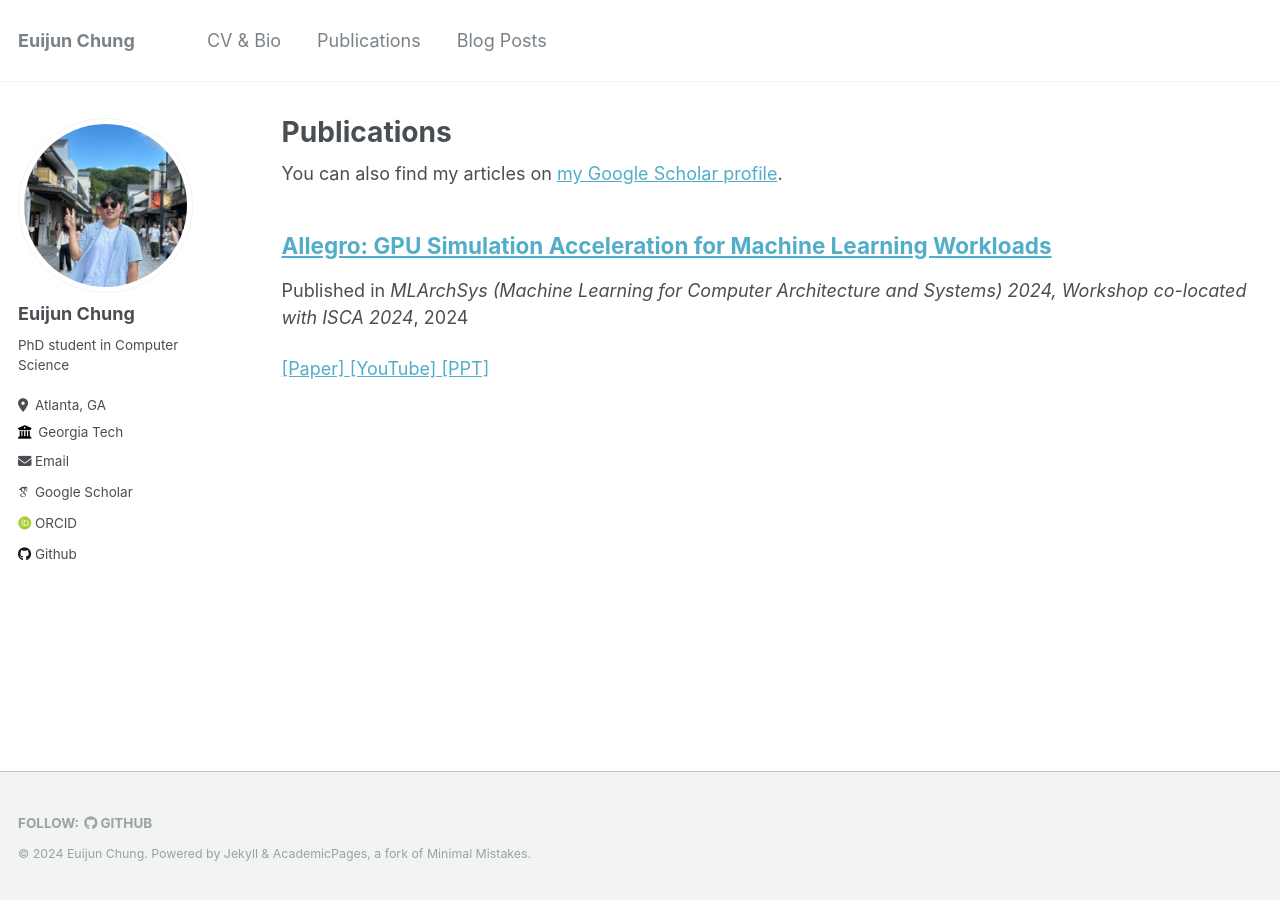
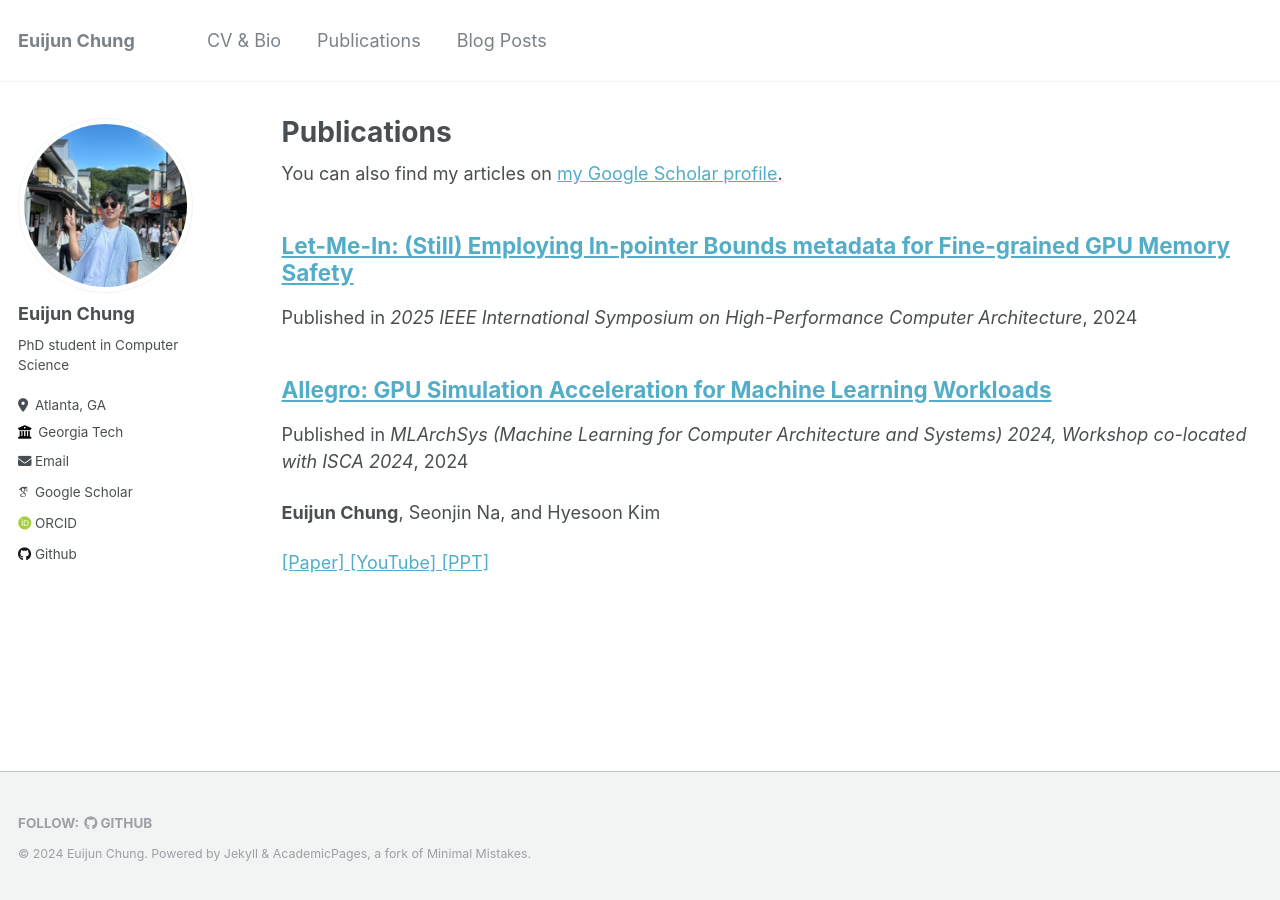
Before and after one commit to ejchung0406/personal-webpage, a Jekyll site: the page built from _pages/publications.md, in a window 1280 px wide. Built offline with Jekyll 4.4.1, drawn with Linux system fonts in a browser that asks for light colours; some web fonts are replaced.

Commit message:
update publication

```diff
--- a/_publications/allegro.md
+++ b/_publications/allegro.md
@@ -2,7 +2,7 @@
 title: "Allegro: GPU Simulation Acceleration for Machine Learning Workloads"
 collection: publications
 permalink: /publication/allegro
-# excerpt: 'This paper is about the number 1. The number 2 is left for future work.'
+excerpt: '<b>Euijun Chung</b>, Seonjin Na, and Hyesoon Kim'
 date: 2024-06-29
 venue: 'MLArchSys (Machine Learning for Computer Architecture and Systems) 2024, Workshop co-located with ISCA 2024'
 paperurl: 'https://openreview.net/pdf?id=aYbb7xZuu6'
--- /dev/null
+++ b/_publications/lmi.md
@@ -0,0 +1,9 @@
+---
+title: "Let-Me-In: (Still) Employing In-pointer Bounds metadata for Fine-grained GPU Memory Safety"
+collection: publications
+permalink: /publication/lmi
+# excerpt: 'This paper is about the number 1. The number 2 is left for future work.'
+date: 2024-11-06
+venue: '2025 IEEE International Symposium on High-Performance Computer Architecture'
+# citation: 'Chung, E. (2024). &quot;Allegro: GPU Simulation Acceleration for Machine Learning Workloads.&quot; <i>MLArchSys 2024</i>.'
+---
```
